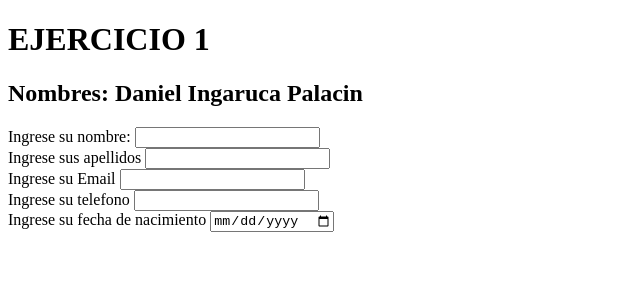
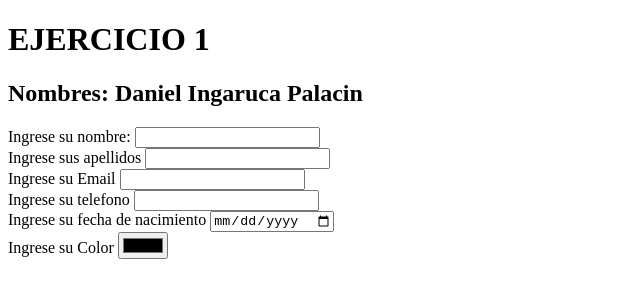
Before and after one commit to dipcsx/ejercicio1FrontEnd, a plain HTML site: page index.html in a window 1280 px wide. Shown: the whole page, without its empty margins (0-640 px from the left). Drawn offline with Linux system fonts and the light colour scheme.

Commit message:
[ADD] Se agrego input Color

```diff
--- a/index.html
+++ b/index.html
@@ -31,7 +31,10 @@
             <label for="fechanac">Ingrese su fecha de nacimiento</label>
             <input id="fechanac" type="date">
         </div>
-
+        <div>
+            <label for="color">Ingrese su Color</label>
+            <input id="color" type="color">
+        </div>
     </form>
     </header>
 </body>
```
